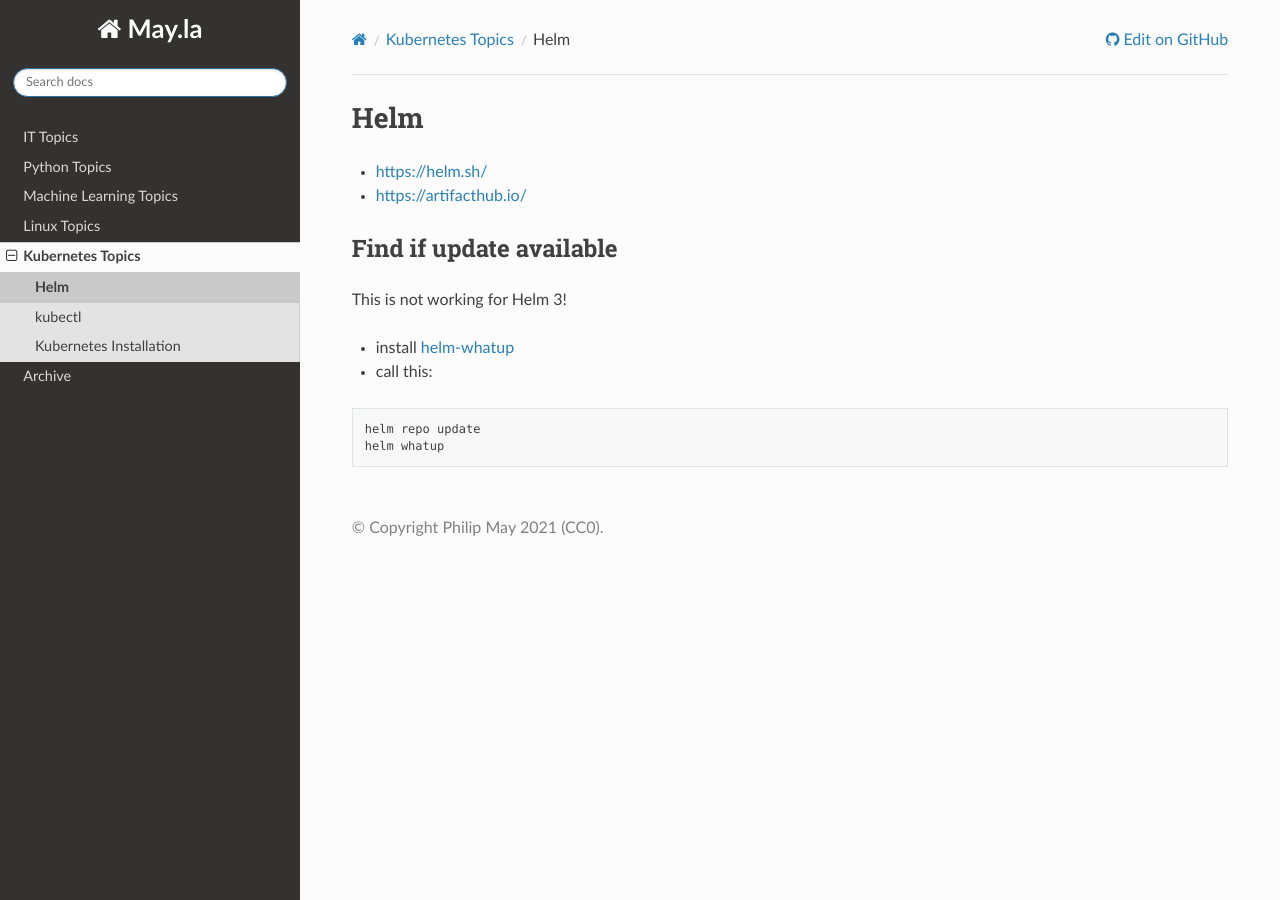
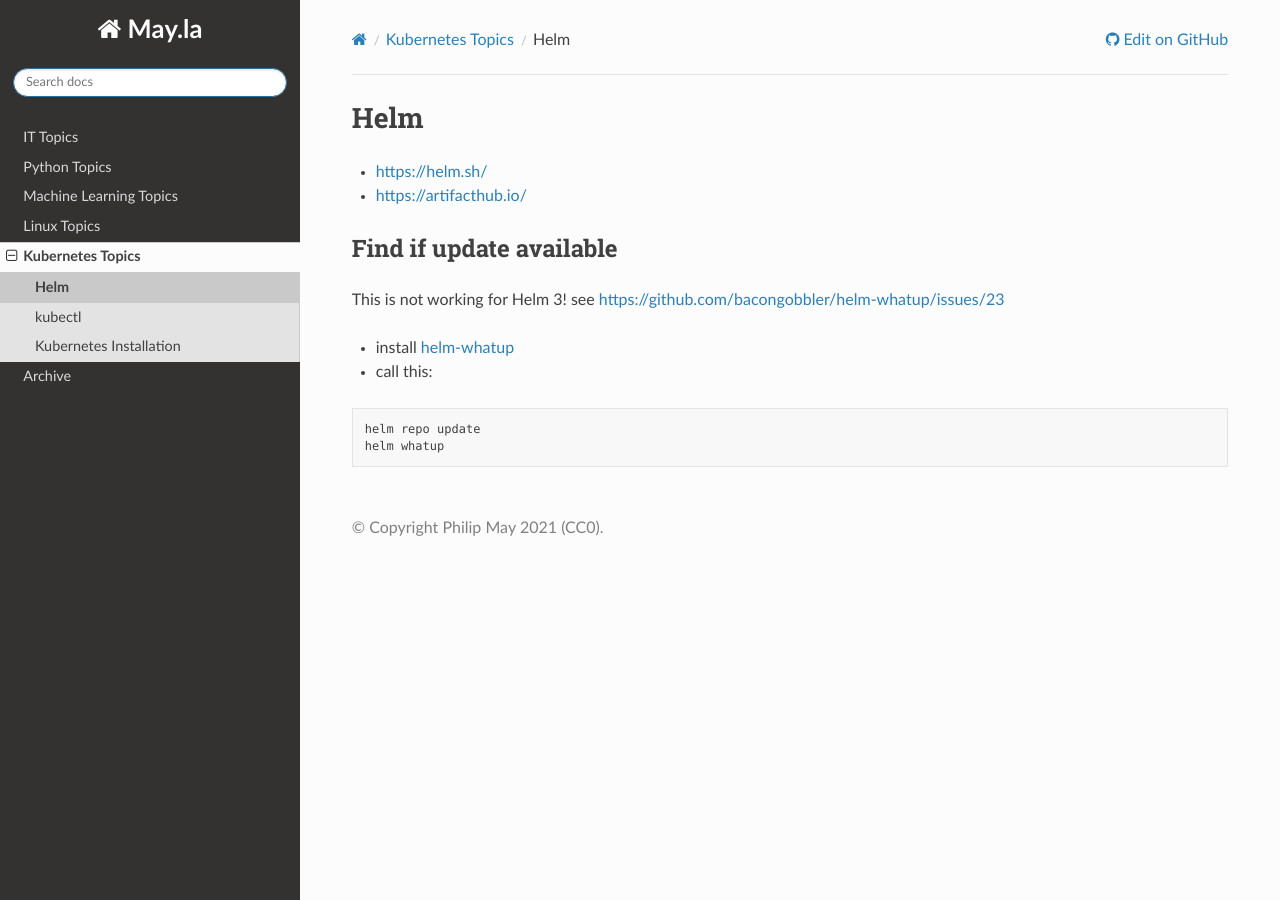
Before and after one commit to PhilipMay/May.la, a Sphinx documentation site: the page built from source/k8s/helm.md, in a window 1280 px wide. Built offline with Sphinx 7.4.7 and the Read the Docs theme 2.0.0, drawn with Linux system fonts in a browser that asks for light colours.

Commit message:
Update helm.md

```diff
--- a/source/k8s/helm.md
+++ b/source/k8s/helm.md
@@ -3,7 +3,7 @@
 - https://artifacthub.io/
 
 ## Find if update available
-This is not working for Helm 3!
+This is not working for Helm 3! see https://github.com/bacongobbler/helm-whatup/issues/23
 
 - install [helm-whatup](https://github.com/bacongobbler/helm-whatup)
 - call this:
```
